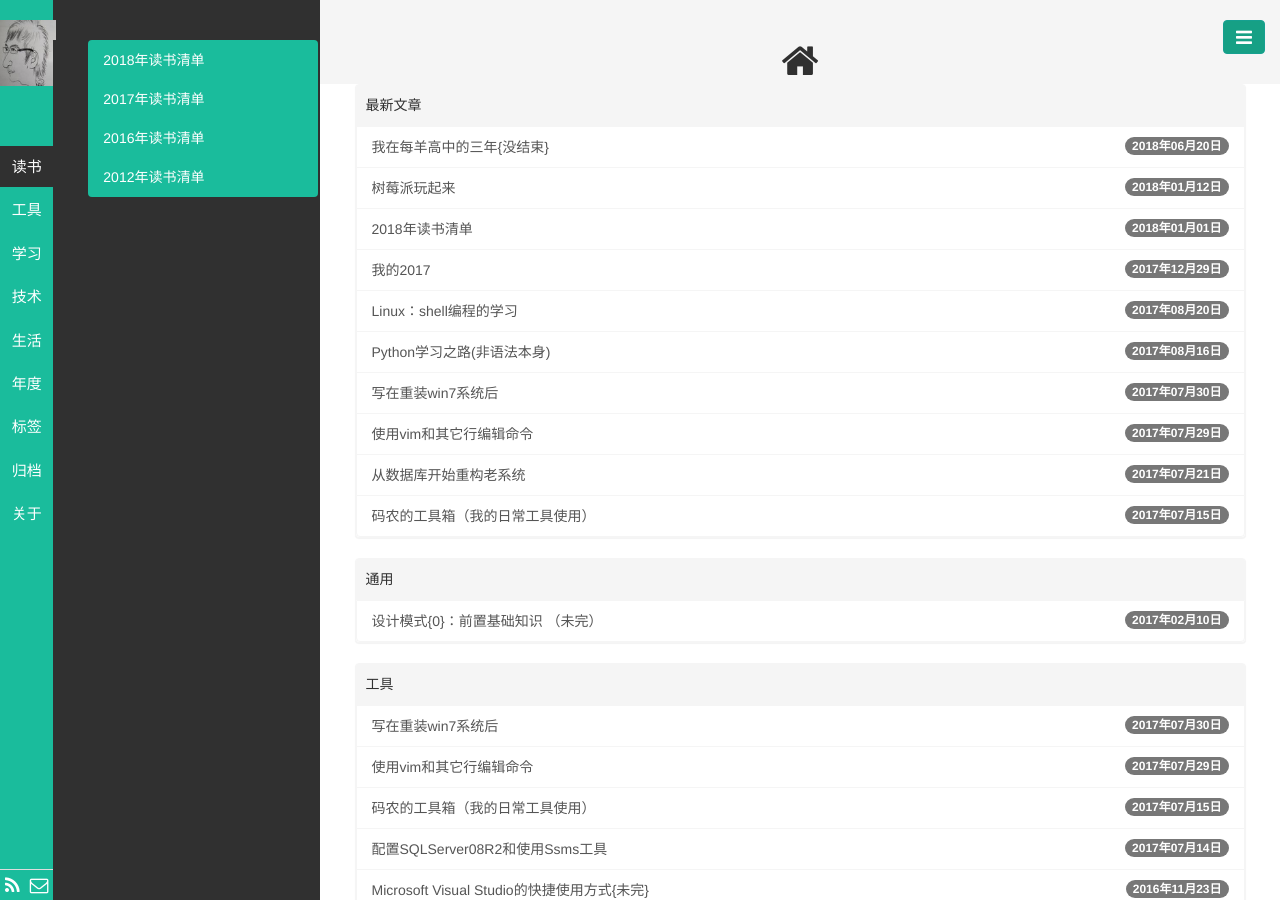
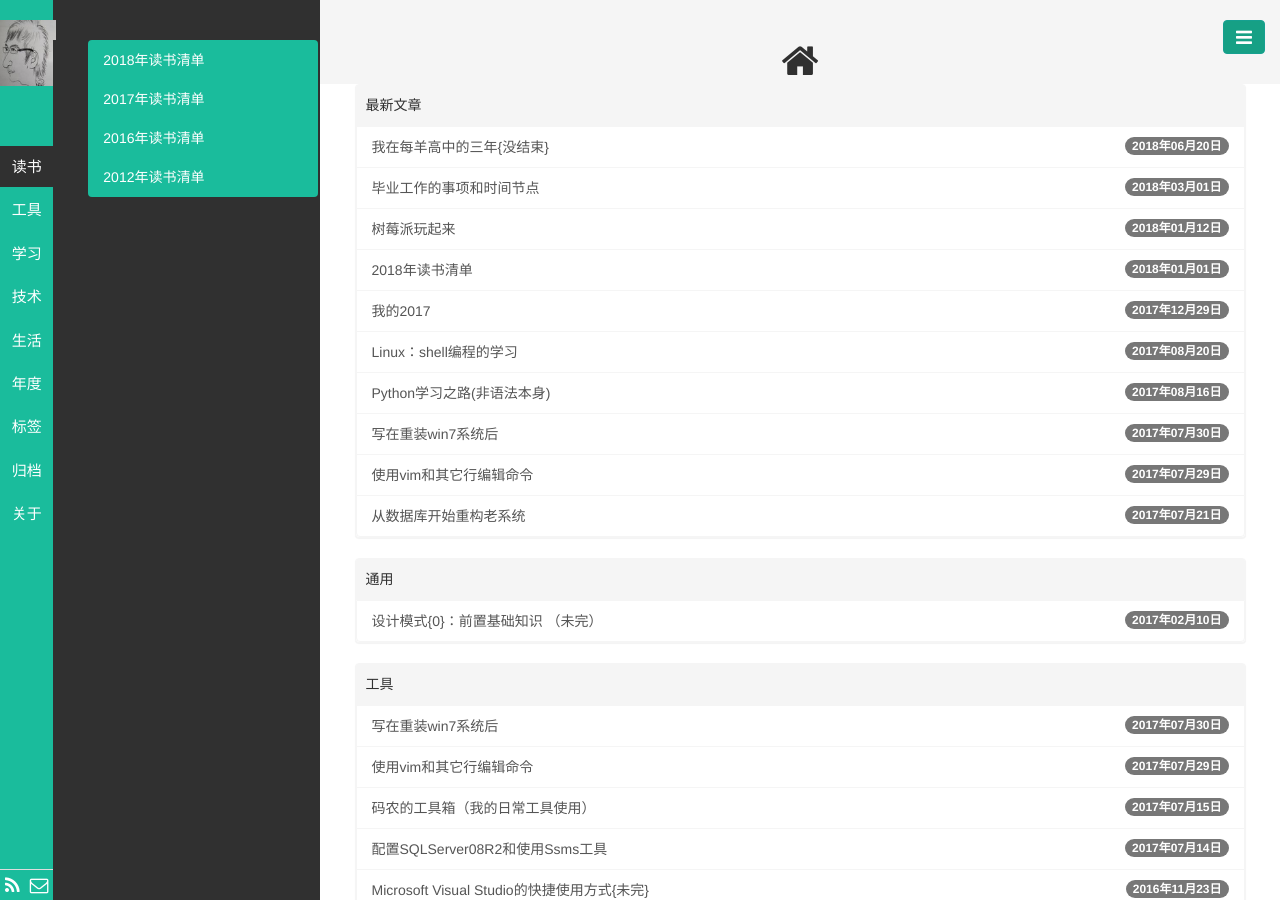
Before and after one commit to wolflion/blog, a Jekyll site: the page built from index.html, in a window 1280 px wide. Built offline with Jekyll 4.4.1, drawn with Linux system fonts in a browser that asks for light colours; the list of posts is cut into pages by our own code.

Commit message:
毕业相关事宜测试[]能不能用

```diff
--- /dev/null
+++ b/_posts/生活/2018-03-01-post-graduate-list.md
@@ -0,0 +1,15 @@
+---
+layout: post
+title: 毕业工作的事项和时间节点
+category: 生活
+tags: 毕业
+keywords:
+description:
+---
+
+##  毕业
++ [ ] 查重
++ [ ] 外审
++ [ ] 体检
+
+###
```
Also changed, not shown: _posts/工具/2018-01-12-Use-Raspberry-Pi.md (+3 -1 lines).
